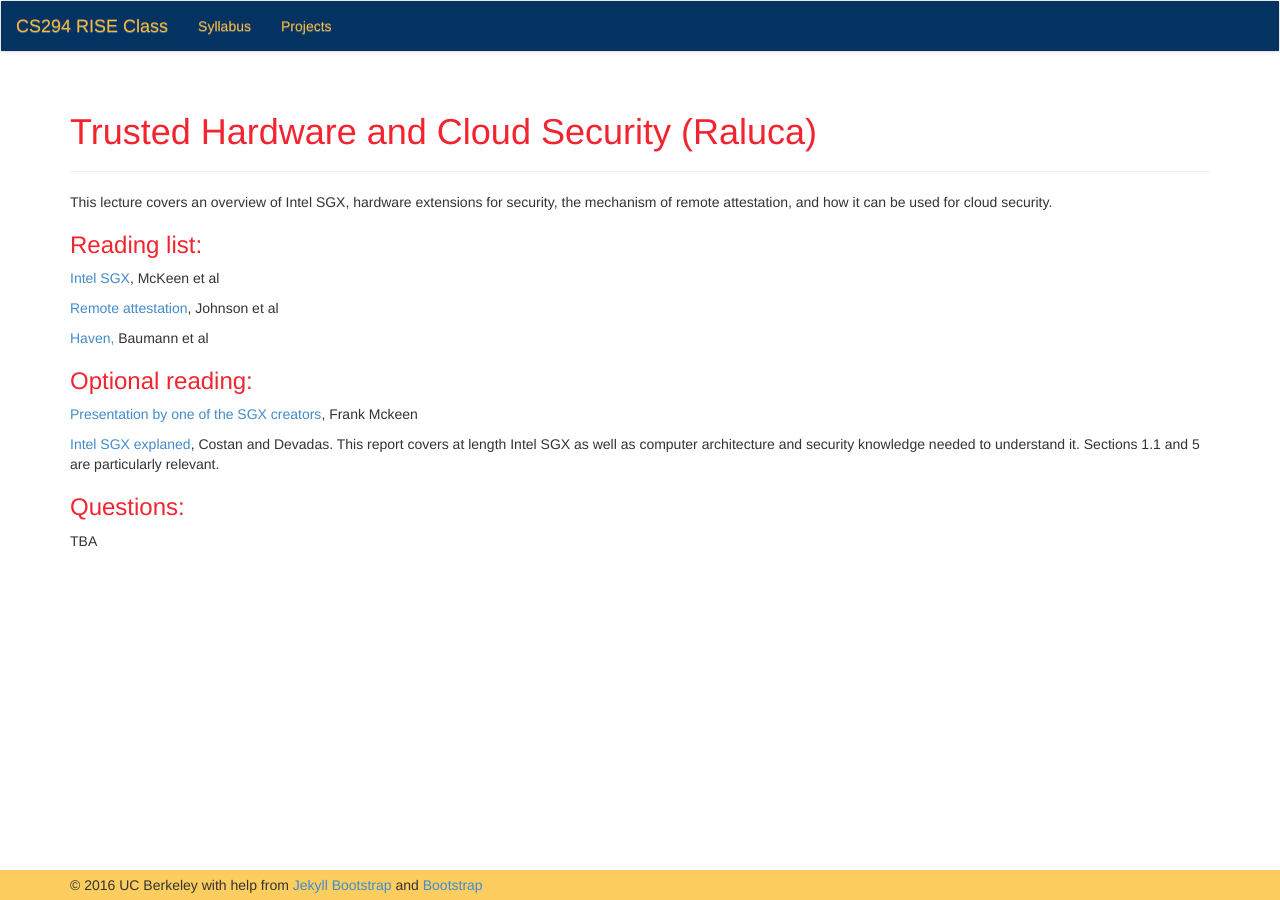
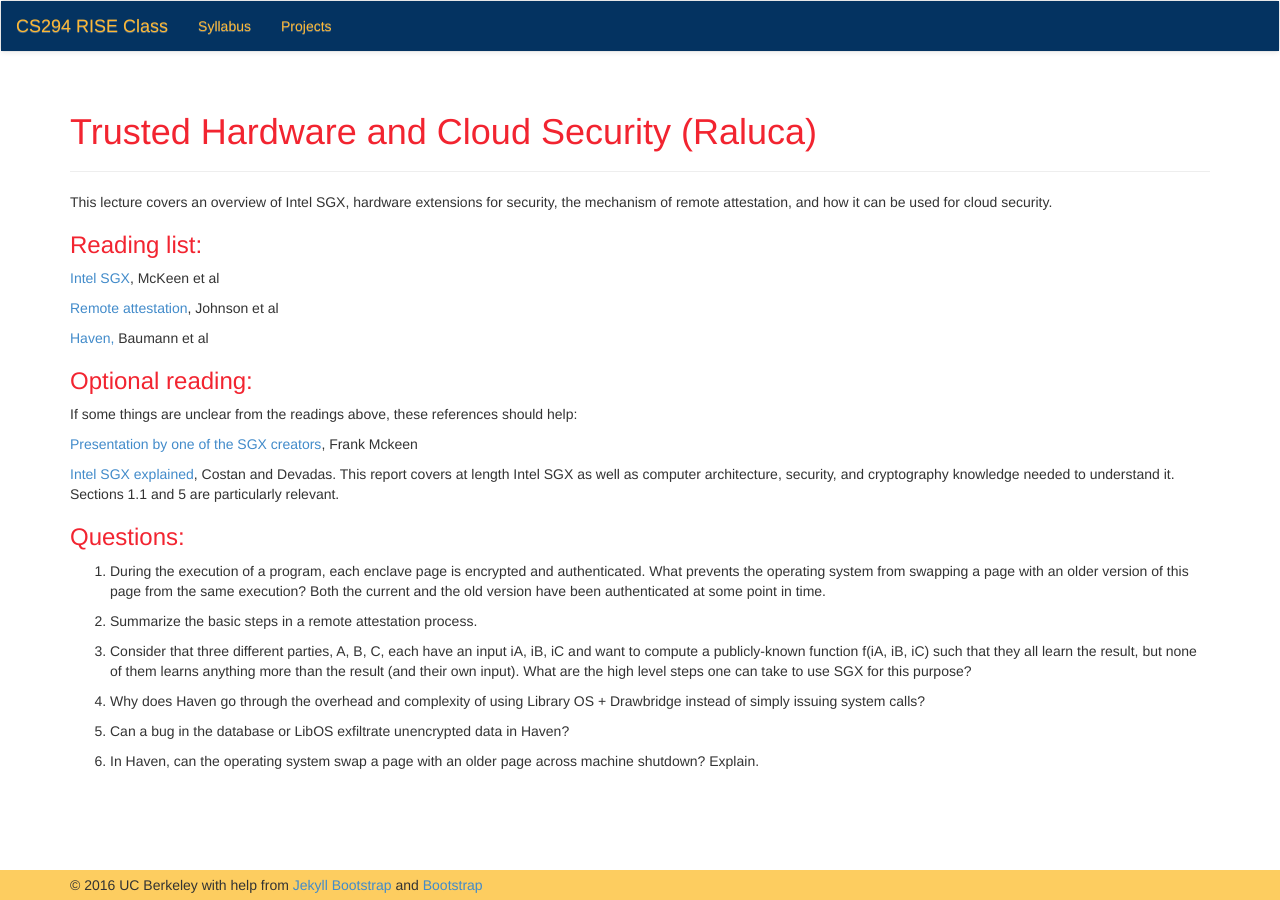
Before and after one commit to ucbrise/cs294-rise-fa16, a Jekyll site: the page built from trusted_hardware.md, in a window 1280 px wide. Built offline with Jekyll 4.4.1, drawn with Linux system fonts in a browser that asks for light colours; nearby versions of some CDN libraries.

Commit message:
questions for SGX lecture

```diff
--- a/trusted_hardware.md
+++ b/trusted_hardware.md
@@ -24,13 +24,28 @@ Haven,  </a> Baumann et al
 
 ### Optional reading:
 
+If some things are unclear from the readings above, these references should help:
+
 <a href="https://www.youtube.com/watch?v=mPT_vJrlHlg">Presentation by one of the SGX creators</a>, Frank Mckeen
 
-<a href="https://eprint.iacr.org/2016/086.pdf">Intel SGX explaned</a>, Costan and Devadas. This report covers at length Intel SGX as well as computer architecture and security knowledge needed to understand it. Sections 1.1 and 5 are particularly relevant.
+<a href="https://eprint.iacr.org/2016/086.pdf">Intel SGX explained</a>, Costan and Devadas. This report covers at length Intel SGX as well as computer architecture, security, and cryptography knowledge needed to understand it. Sections 1.1 and 5 are particularly relevant.
+
 
 ### Questions:
 
-TBA
+1. During the execution of a program, each enclave page is encrypted and authenticated. What prevents the operating system from swapping a page with an older version of this page from the same execution? Both the current and the old version have been authenticated at some point in time.
+
+2. Summarize the basic steps in a remote attestation process.
+
+3. Consider that three different parties, A, B, C, each have an input iA, iB, iC and want to compute a publicly-known function f(iA, iB, iC) such that they all learn the result, but none of them learns anything more than the result (and their own input). What are the high level steps one can take to use SGX for this purpose?
+
+4. Why does Haven go through the overhead and complexity of using Library OS + Drawbridge instead of simply issuing system calls?
+
+4. Can a bug in the database or LibOS exfiltrate unencrypted data in Haven?
+
+5. In Haven, can the operating system swap a page with an older page across machine shutdown? Explain.
+
+
 
 <!--
 ![ML-Lifecycle](assets/images/ml-lifecycle.jpg){:width="400px"}
```
Also changed, not shown: crypto_systems.md (+2 -3 lines).
